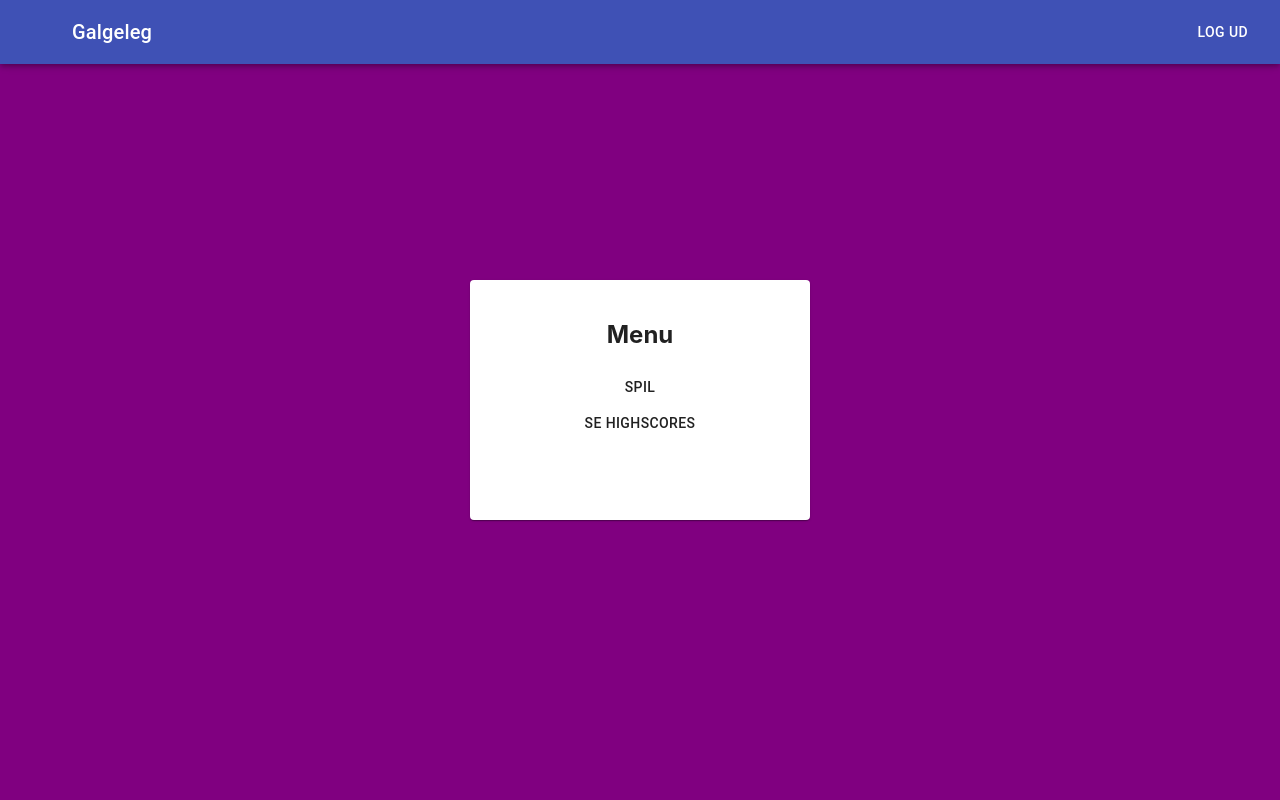
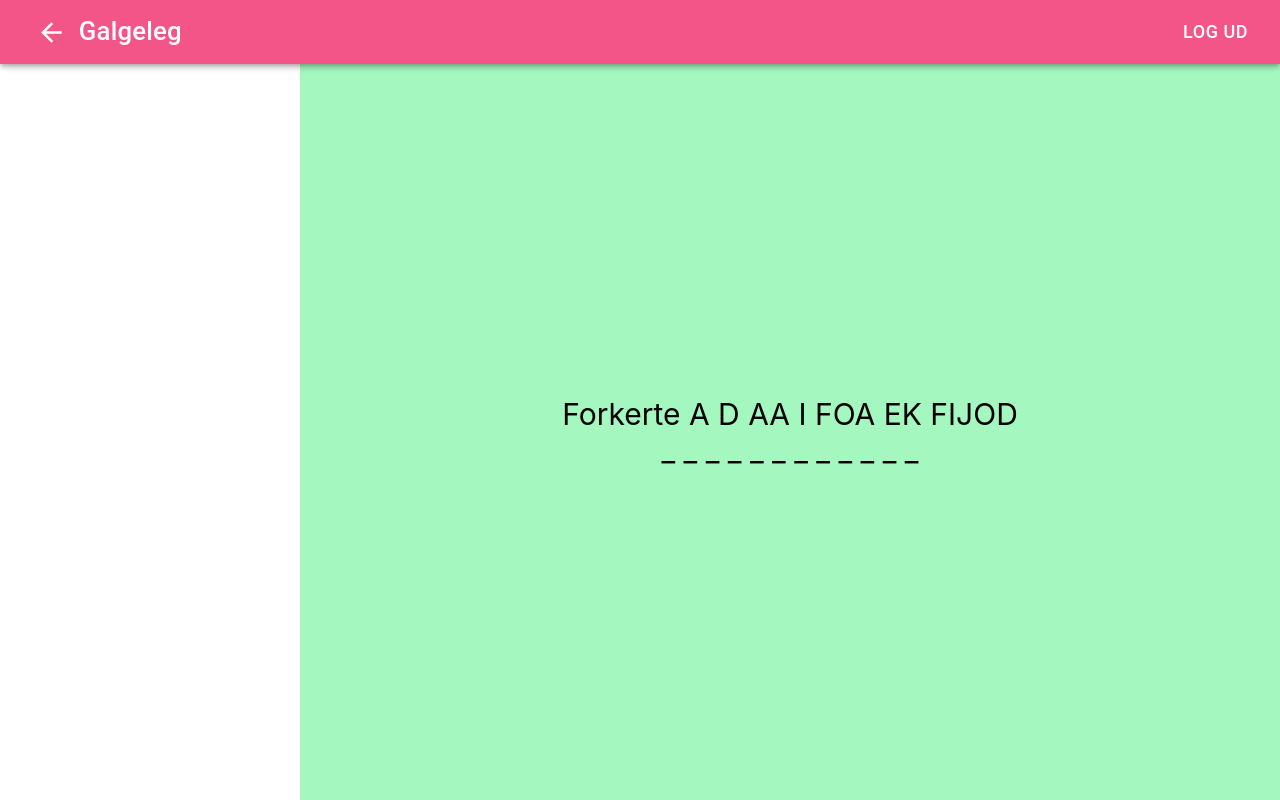
Before and after one commit to JoakimLevorsen/galgereact, a React (Create React App) app: page / in a window 1280 px wide. Built offline with nearby package versions, Linux system fonts and the light colour scheme.

Commit message:
Ice cream

```diff
--- a/src/App.css
+++ b/src/App.css
@@ -2,7 +2,6 @@
     display: flex;
     justify-content: center;
     align-items: center;
-    background: purple;
 }
 
 h2 {
@@ -17,3 +16,28 @@ h2 {
 .disabledAnim {
     opacity: 0;
 }
+
+.MuiIconButton-colorInherit {
+    background: white;
+}
+
+.SignInPage>h4,
+.GameMenu>h4 {
+    color: white;
+    background: #f35588;
+    margin: -20px -20px 20px -20px;
+    padding: 10px 0px;
+    border-radius: 4px 4px 0px 0px;
+}
+
+.wordContainer {
+    flex: 1;
+    display: flex;
+    justify-content: center;
+    align-items: center;
+    flex-direction: column;
+}
+
+.wordContainer>div {
+    font-size: 30px;
+}
--- a/src/App.tsx
+++ b/src/App.tsx
@@ -2,17 +2,35 @@ import React, { useState } from "react";
 import "./App.css";
 import SignIn from "./auth/SignIn";
 import Game from "./game/Game";
+import { ThemeProvider, createMuiTheme } from "@material-ui/core";
+
+export const theme = createMuiTheme({
+    palette: {
+        primary: { main: "#f35588" },
+        secondary: { main: "#05dfd7" },
+    },
+    typography: {
+        fontSize: 18,
+    },
+});
+
+export const colors = {
+    yellow: "#fff591",
+    green: "#a3f7bf",
+};
 
 export default () => {
     const [authorized, setAuth] = useState(true);
 
     return (
-        <div className="App">
-            {!authorized ? (
-                <SignIn didSignIn={() => setAuth(true)} />
-            ) : (
-                <Game signOut={() => setAuth(false)} />
-            )}
+        <div className="App" style={{ background: colors.green }}>
+            <ThemeProvider theme={theme}>
+                {!authorized ? (
+                    <SignIn didSignIn={() => setAuth(true)} />
+                ) : (
+                    <Game signOut={() => setAuth(false)} />
+                )}
+            </ThemeProvider>
         </div>
     );
 };
--- a/src/auth/SignIn.tsx
+++ b/src/auth/SignIn.tsx
@@ -1,6 +1,7 @@
 import React, { useState } from "react";
-import { TextField, Button, Paper } from "@material-ui/core";
+import { TextField, Button, Paper, Typography } from "@material-ui/core";
 import Axios from "axios";
+import Spacer from "../components/Spacer";
 
 interface Props {
     didSignIn: () => void;
@@ -22,16 +23,20 @@ export default (props: Props) => {
 
     return (
         <Paper
+            className="SignInPage"
             style={{
                 display: "flex",
                 flexDirection: "column",
-                height: 200,
+                height: 300,
                 width: 300,
                 background: "white",
                 padding: 20,
             }}
         >
-            <h2>Log ind</h2>
+            <Typography variant="h4" color="primary" align="center">
+                Log ind
+            </Typography>
+            <Spacer />
             <TextField
                 value={username}
                 label="Brugernavn"
@@ -40,9 +45,17 @@ export default (props: Props) => {
             <TextField
                 value={password}
                 label="Kodeord"
+                type="password"
                 onChange={e => setPassword(e.target.value)}
             />
-            <Button onClick={() => props.didSignIn()}>Log ind</Button>
+            <Spacer />
+            <Button
+                color="primary"
+                style={{ marginTop: 10 }}
+                onClick={() => props.didSignIn()}
+            >
+                Log ind
+            </Button>
         </Paper>
     );
 };
--- /dev/null
+++ b/src/components/Spacer.tsx
@@ -0,0 +1,7 @@
+import React from "react";
+
+interface Props {
+    size?: number;
+}
+
+export default ({ size }: Props) => <div style={{ flex: size ?? 1 }} />;
--- a/src/game/Game.tsx
+++ b/src/game/Game.tsx
@@ -20,7 +20,7 @@ interface Props {
 export type GamePage = "Menu" | "Game" | "GameOver" | "Scores";
 
 export default ({ signOut }: Props) => {
-    const [gameState, setGameState] = useState<GamePage>("Menu");
+    const [gameState, setGameState] = useState<GamePage>("Game");
     const [finishedGame, setFinishedGame] = useState<HighScore | null>(null);
 
     const getContentForState = () => {
@@ -43,12 +43,13 @@ export default ({ signOut }: Props) => {
         }
     };
     return (
-        <div>
+        <>
             <AppBar>
                 <Toolbar>
                     <IconButton
                         disabled={gameState === "Menu"}
                         onClick={() => setGameState("Menu")}
+                        color="inherit"
                     >
                         <ArrowBackIcon
                             className={
@@ -56,7 +57,6 @@ export default ({ signOut }: Props) => {
                                     ? "BackButton disabledAnim"
                                     : "BackButton"
                             }
-                            color="secondary"
                         />
                     </IconButton>
                     <Typography style={{ flex: 1 }} variant="h6">
@@ -67,7 +67,7 @@ export default ({ signOut }: Props) => {
                     </Button>
                 </Toolbar>
             </AppBar>
-            <div>{getContentForState()}</div>
-        </div>
+            <div className="fullSize">{getContentForState()}</div>
+        </>
     );
 };
--- a/src/game/Menu.tsx
+++ b/src/game/Menu.tsx
@@ -1,6 +1,7 @@
-import { Paper, Button } from "@material-ui/core";
+import { Paper, Button, Typography } from "@material-ui/core";
 import React from "react";
 import { GamePage } from "./Game";
+import Spacer from "../components/Spacer";
 
 interface Props {
     setGameState: (page: GamePage) => void;
@@ -8,6 +9,7 @@ interface Props {
 
 export default ({ setGameState }: Props) => (
     <Paper
+        className="GameMenu"
         style={{
             display: "flex",
             flexDirection: "column",
@@ -17,8 +19,13 @@ export default ({ setGameState }: Props) => (
             padding: 20,
         }}
     >
-        <h2>Menu</h2>
+        <Typography variant="h4" color="primary" align="center">
+            Menu
+        </Typography>
+        <Spacer size={0.5} />
         <Button onClick={() => setGameState("Game")}>Spil</Button>
+        <Spacer />
         <Button onClick={() => setGameState("Scores")}>Se highscores</Button>
+        <Spacer size={3} />
     </Paper>
 );
--- a/src/game/PlayArea.tsx
+++ b/src/game/PlayArea.tsx
@@ -7,7 +7,22 @@ interface Props {
 }
 
 export default (props: Props) => (
-    <div>
-        <Button>Tilbage</Button>
+    <div
+        style={{
+            flex: 1,
+            flexDirection: "row",
+            display: "flex",
+            height: "100%",
+        }}
+        className="playArea"
+    >
+        <div
+            style={{ flex: "0 300px", background: "white" }}
+            className="hangMan"
+        ></div>
+        <div className="wordContainer">
+            <div>Forkerte A D AA I FOA EK FIJOD</div>
+            <div>_ _ _ _ _ _ _ _ _ _ _ _</div>
+        </div>
     </div>
 );
--- a/src/index.css
+++ b/src/index.css
@@ -15,6 +15,15 @@ body,
     width: 100%;
 }
 
+.fullSize {
+    height: calc(100% - 64px);
+    align-self: flex-end;
+    width: 100%;
+    display: flex;
+    justify-content: center;
+    align-items: center;
+}
+
 code {
     font-family: source-code-pro, Menlo, Monaco, Consolas, "Courier New",
         monospace;
```
